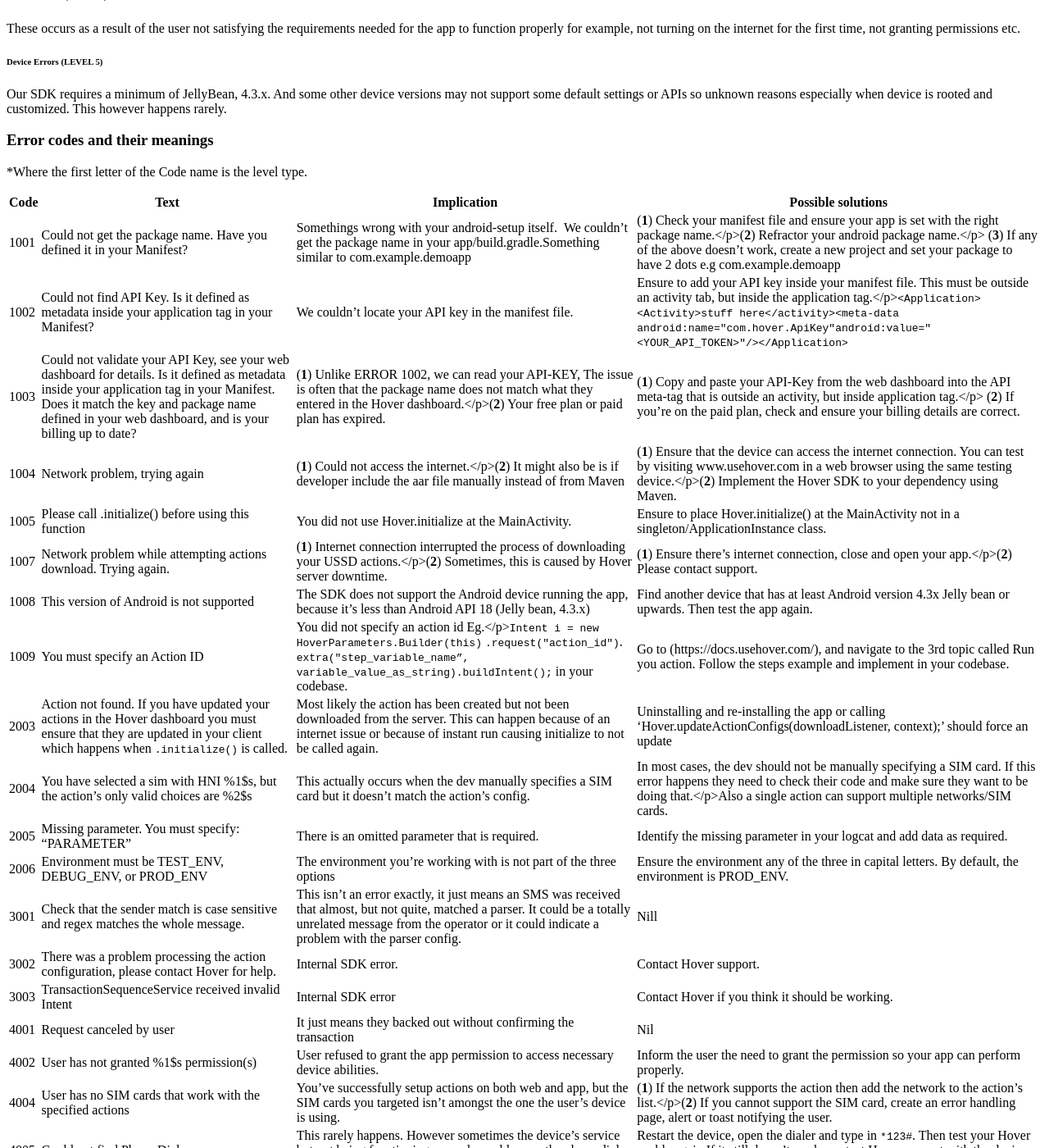
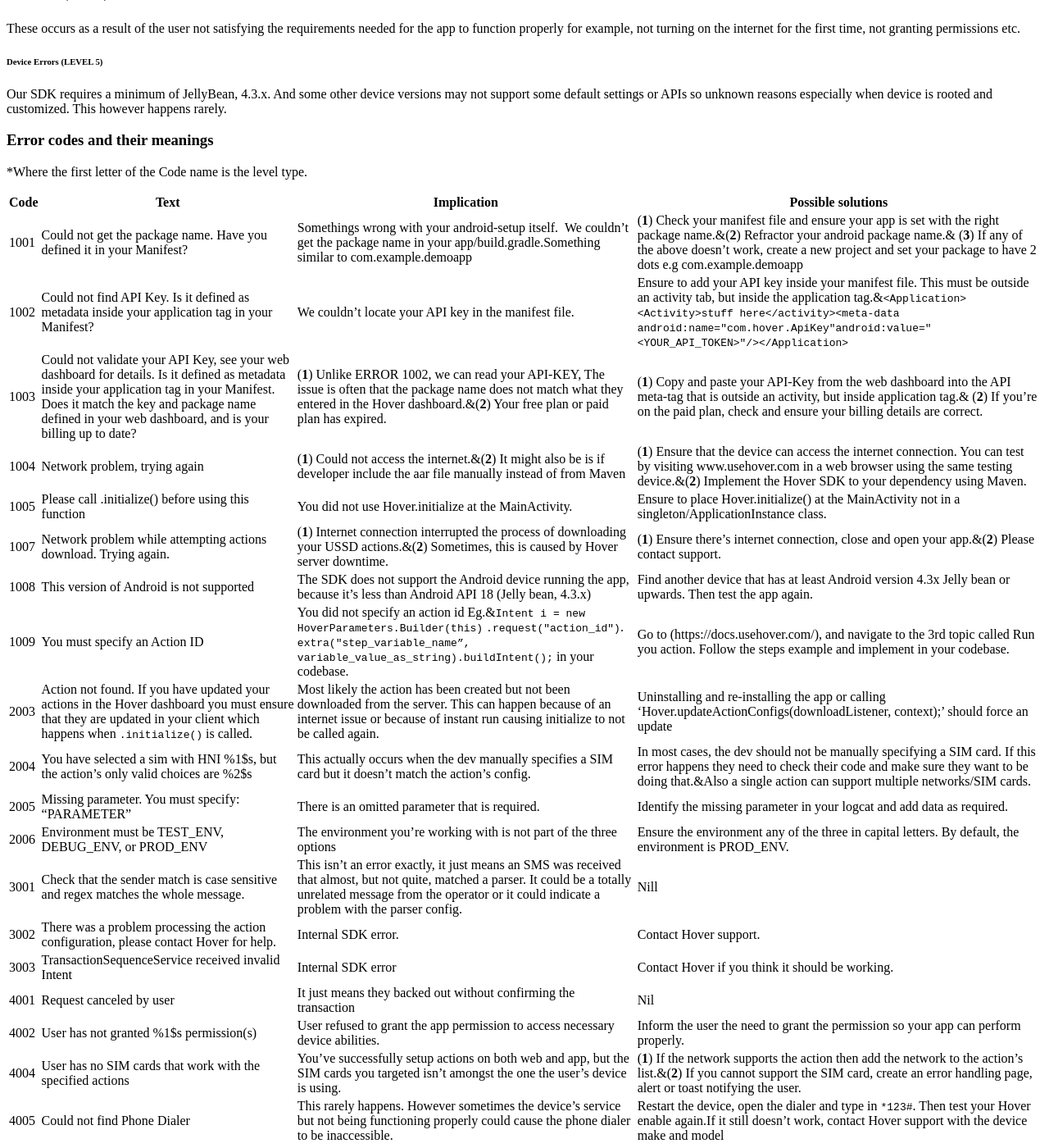
Before and after one commit to UseHover/hover-docs, a Jekyll site: the page built from errors.md, in a window 1280 px wide and 1400 px high, scrolled down 1125 px. Shown: the whole window at 82% size. Built offline with Jekyll 4.4.1, drawn with Linux system fonts in a browser that asks for light colours; nearby versions of some CDN libraries; a style sheet for code colours, icons or effects is not loaded; some of the changed text lies outside the part shown.

Commit message:
changed </p> to &amp;

```diff
--- a/errors.md
+++ b/errors.md
@@ -40,16 +40,16 @@ Our SDK requires a minimum of JellyBean, 4.3.x. And some other device versions m
 
 |Code|Text|Implication|Possible solutions|
 |---|---|---|---|
-|1001|Could not get the package name. Have you defined it in your Manifest?|Somethings wrong with your android-setup itself. &nbsp;We couldn’t get the package &#13;name in your app/build.gradle.Something similar &#13;to com.example.demoapp| (**1**) Check your manifest file and ensure your &#13;app is set with the right package name.</p>(**2**) Refractor your android package name.</p> (**3**) If any of the above doesn't work, create a new project and set your package to have 2 dots e.g com.example.demoapp|
-|1002|Could not find API Key. Is it defined as metadata inside your application tag in your Manifest?|We couldn’t locate your API key in the &#13;manifest file.|Ensure to add your API key inside your manifest file. This must be outside an activity tab, but inside the application tag.</p>`<Application><Activity>stuff here</activity><meta-data android:name="com.hover.ApiKey"android:value="<YOUR_API_TOKEN>"/></Application>` |
-|1003|Could not validate your API Key, see your web dashboard for details. Is it defined as metadata inside your application tag in your Manifest. Does it match the key and package name defined in your web dashboard, and is your billing up to date?|(**1**) Unlike ERROR 1002, we can read your API-KEY, &#13;The issue is often that the package name does not &#13;match what they entered in the Hover dashboard.</p>(**2**) Your free plan or paid plan has expired. | (**1**) Copy and paste your API-Key from the web dashboard into the API meta-tag that is outside an activity, but inside application tag.</p> (**2**) If you’re on the paid plan, check and ensure your billing details are correct.|
-|1004|Network problem, trying again|(**1**) Could not access the internet.</p>(**2**) It might also be is if developer  include the &#13;aar file manually instead of from Maven|(**1**) Ensure that the device can access the internet connection. You can test by visiting www.usehover.com in a web browser using the same testing device.</p>(**2**) Implement the Hover SDK to your dependency using Maven.|
+|1001|Could not get the package name. Have you defined it in your Manifest?|Somethings wrong with your android-setup itself. &nbsp;We couldn’t get the package &#13;name in your app/build.gradle.Something similar &#13;to com.example.demoapp| (**1**) Check your manifest file and ensure your &#13;app is set with the right package name.&amp;(**2**) Refractor your android package name.&amp; (**3**) If any of the above doesn't work, create a new project and set your package to have 2 dots e.g com.example.demoapp|
+|1002|Could not find API Key. Is it defined as metadata inside your application tag in your Manifest?|We couldn’t locate your API key in the &#13;manifest file.|Ensure to add your API key inside your manifest file. This must be outside an activity tab, but inside the application tag.&amp;`<Application><Activity>stuff here</activity><meta-data android:name="com.hover.ApiKey"android:value="<YOUR_API_TOKEN>"/></Application>` |
+|1003|Could not validate your API Key, see your web dashboard for details. Is it defined as metadata inside your application tag in your Manifest. Does it match the key and package name defined in your web dashboard, and is your billing up to date?|(**1**) Unlike ERROR 1002, we can read your API-KEY, &#13;The issue is often that the package name does not &#13;match what they entered in the Hover dashboard.&amp;(**2**) Your free plan or paid plan has expired. | (**1**) Copy and paste your API-Key from the web dashboard into the API meta-tag that is outside an activity, but inside application tag.&amp; (**2**) If you’re on the paid plan, check and ensure your billing details are correct.|
+|1004|Network problem, trying again|(**1**) Could not access the internet.&amp;(**2**) It might also be is if developer  include the &#13;aar file manually instead of from Maven|(**1**) Ensure that the device can access the internet connection. You can test by visiting www.usehover.com in a web browser using the same testing device.&amp;(**2**) Implement the Hover SDK to your dependency using Maven.|
 |1005|Please call .initialize() before using this function|You did not use Hover.initialize&#13; at the MainActivity.|Ensure to place Hover.initialize() at the MainActivity not in a singleton/ApplicationInstance class.|
-|1007|Network problem while attempting actions download. Trying again.|(**1**) Internet connection interrupted the &#13;process of downloading your USSD actions.</p>(**2**) Sometimes, this is caused by Hover server downtime. |(**1**) Ensure there’s internet connection, close and open your app.</p>(**2**) Please contact support.|
+|1007|Network problem while attempting actions download. Trying again.|(**1**) Internet connection interrupted the &#13;process of downloading your USSD actions.&amp;(**2**) Sometimes, this is caused by Hover server downtime. |(**1**) Ensure there’s internet connection, close and open your app.&amp;(**2**) Please contact support.|
 |1008|This version of Android is not supported|The SDK does not support the Android device &#13;running the app, because it’s less than &#13;Android API 18 (Jelly bean, 4.3.x)| Find another device that has at least Android version 4.3x Jelly bean or upwards. Then test the app again.|
-|1009|You must specify an Action ID|You did not specify an action id Eg.</p>`Intent i = new HoverParameters.Builder(this)`&#13;`.request("action_id")`.&#13;`extra("step_variable_name”, variable_value_as_string).buildIntent();`&#13; in your codebase. |Go to (https://docs.usehover.com/), and navigate to the 3rd topic called Run you action. Follow the steps example and implement in your codebase.|
+|1009|You must specify an Action ID|You did not specify an action id Eg.&amp;`Intent i = new HoverParameters.Builder(this)`&#13;`.request("action_id")`.&#13;`extra("step_variable_name”, variable_value_as_string).buildIntent();`&#13; in your codebase. |Go to (https://docs.usehover.com/), and navigate to the 3rd topic called Run you action. Follow the steps example and implement in your codebase.|
 |2003|Action not found. If you have updated your actions in the Hover dashboard you must ensure that they are updated in your client which happens when `.initialize()` is called.|Most likely the action has been &#13;created but not been downloaded from the server.&#13;This can happen because of an internet issue&#13; or because of instant run causing initialize &#13;to not be called again. |Uninstalling and re-installing the app or calling ‘Hover.updateActionConfigs(downloadListener, context);’ should force an update|
-|2004|You have selected a sim with HNI %1$s, but the action's only valid choices are %2$s|This actually occurs when the dev manually &#13;specifies a SIM card but it doesn't match &#13;the action's config.|In most cases, the dev should not be manually specifying a SIM card. If this error happens they need to check their code and make sure they want to be doing that.</p>Also a single action can support multiple networks/SIM cards.|
+|2004|You have selected a sim with HNI %1$s, but the action's only valid choices are %2$s|This actually occurs when the dev manually &#13;specifies a SIM card but it doesn't match &#13;the action's config.|In most cases, the dev should not be manually specifying a SIM card. If this error happens they need to check their code and make sure they want to be doing that.&amp;Also a single action can support multiple networks/SIM cards.|
 |2005|Missing parameter. You must specify: “PARAMETER”|There is an omitted parameter &#13;that is required.|Identify the missing parameter in your logcat and add data as required.|
 |2006|Environment must be TEST_ENV, DEBUG_ENV, or PROD_ENV|The environment you’re working with is &#13;not part of the three options|Ensure the environment any of the three in capital letters. By default, the environment is PROD_ENV.|
 |3001|Check that the sender match is case sensitive and regex matches the whole message.|This isn’t an error exactly, it just &#13;means an SMS was received that almost, &#13;but not quite, matched a parser. It could &#13;be a totally unrelated message from the operator or it could &#13;indicate a problem with the parser config.|Nill|
@@ -57,18 +57,18 @@ Our SDK requires a minimum of JellyBean, 4.3.x. And some other device versions m
 |3003|TransactionSequenceService received invalid Intent|Internal SDK error|Contact Hover if you think it should be working.|
 |4001|Request canceled by user|It just means they backed out without &#13;confirming the transaction|Nil|
 |4002|User has not granted %1$s permission(s)|User refused to grant the app permission &#13;to access necessary device abilities.|Inform the user the need to grant the permission so your app can perform properly.|
-|4004|User has no SIM cards that work with the specified actions|You’ve successfully setup actions on &#13;both web and app, but the SIM cards you targeted &#13;isn’t amongst the one the user’s device is using.|(**1**) If the network supports the action then add the network to the action's list.</p>(**2**) If you cannot support the SIM card, create an error handling page, alert or toast notifying the user.|
+|4004|User has no SIM cards that work with the specified actions|You’ve successfully setup actions on &#13;both web and app, but the SIM cards you targeted &#13;isn’t amongst the one the user’s device is using.|(**1**) If the network supports the action then add the network to the action's list.&amp;(**2**) If you cannot support the SIM card, create an error handling page, alert or toast notifying the user.|
 |4005|Could not find Phone Dialer|This rarely happens. However sometimes the device’s &#13;service but not being functioning properly could cause the&#13; phone dialer to be inaccessible.|Restart the device, open the dialer and type in `*123#`. Then test your Hover enable again.If it still doesn’t work, contact Hover support with the device make and model|
 |4006|Could not find SIM Toolkit for correct SIM|Nil|Restart the device and try again. &#13;Try switching the slot the SIM card is in. &#13;If it still doesn’t work or only works in one slot, &#13;contact Hover support with the device make and model|
 |4007|Could not use USSD API|Indicated that the SDK tried to use the&#13; USSD API built into Android 8+, but it failed.&#13; We don’t currently use this for anything, &#13;but may in the future.|Nill|
 |4009|Something went wrong. Please ensure you have READ_PHONE_STATE permission|The user has not granted the &#13;permission to READ_PHONE_STATE|Grant the device READ_PHONE_STATE Permission|
 |4011|Accessibility settings could not be found|This rarely occurs. Usually all android &#13;devices should have accessibility settings active.&#13; But the service could sometimes be interrupted &#13;by unknown reasons.|Restart your device.|
 |4012|Accessibility got timeout. Shutting down|This is an internal message indicating that parts are &#13;responding correctly to timeout. Should not be shown to dev.|Nil|
-|4013|Network problem, trying again|(**1**) Could not access the internet.</p>(**2**) It might also be is if developer  include the &#13;aar file manually instead of from Maven.|(**1**) Ensure that the device can access the internet connection. You can test by visiting (www.usehover.com) in a web browser using the same testing device.</p>(**2**) Implement the Hover SDK to your dependency using Maven.|
-|5001|“TIME” timeout reached, please check your network connection and your action configurations.|Indicates that the USSD network was unreachable, not Hover. &#13;This can happen at the beginning or middle of the session.|(**1**) Try again, check your action configurations and ensure it matches whats on the web.</p>(**2**) Check your GSM connection and try again.|
-|5002|Problem with device keystore. Please contact Hover with your device model if the problem continues|This happens rarely. The device model does &#13;not support the type of keystore hash Hover users.|(**1**) Restart your device.</p>(**2**) Please contact Hover with your device model if the problem continues.|
-|5003|Could not encrypt PIN. Please contact Hover with your device model if the problem continues.|This happens rarely. The device model does &#13;not the encryption algorithm &#13;used by Hover|(**1**) Restart your device.</p>(**2**) Please contact Hover with your device model if the problem continues.|
-|5004|Could not decrypt PIN. Please contact Hover with your device model if the problem continues.|This happens rarely. The device model &#13;does not the decryption algorithm used by Hover|(**1**) Restart your device.</p>(**2**) Please contact Hover with your device model if the problem continues.|
+|4013|Network problem, trying again|(**1**) Could not access the internet.&amp;(**2**) It might also be is if developer  include the &#13;aar file manually instead of from Maven.|(**1**) Ensure that the device can access the internet connection. You can test by visiting (www.usehover.com) in a web browser using the same testing device.&amp;(**2**) Implement the Hover SDK to your dependency using Maven.|
+|5001|“TIME” timeout reached, please check your network connection and your action configurations.|Indicates that the USSD network was unreachable, not Hover. &#13;This can happen at the beginning or middle of the session.|(**1**) Try again, check your action configurations and ensure it matches whats on the web.&amp;(**2**) Check your GSM connection and try again.|
+|5002|Problem with device keystore. Please contact Hover with your device model if the problem continues|This happens rarely. The device model does &#13;not support the type of keystore hash Hover users.|(**1**) Restart your device.&amp;(**2**) Please contact Hover with your device model if the problem continues.|
+|5003|Could not encrypt PIN. Please contact Hover with your device model if the problem continues.|This happens rarely. The device model does &#13;not the encryption algorithm &#13;used by Hover|(**1**) Restart your device.&amp;(**2**) Please contact Hover with your device model if the problem continues.|
+|5004|Could not decrypt PIN. Please contact Hover with your device model if the problem continues.|This happens rarely. The device model &#13;does not the decryption algorithm used by Hover|(**1**) Restart your device.&amp;(**2**) Please contact Hover with your device model if the problem continues.|
 |5005|Could not use PIN|Device specific issue with &#13;encrypting/decrypting the PIN|Try again and then contact Hover support|
 |6001|You must specify a list of actions|While trying to fetch actions items from your account.&#13; We couldn’t find at least one action.|Go to your dashboard and create at least one action. Then close and open back your app.|
 |6002|Invalid request: When you specify multiple action Ids they must be for different networks/SIM cards|This is a special API that lets Devs &#13;list multiple actions and have the correct one run &#13;based on the user’s present SIM cards|Don’t use this API unless you are trying to select from multiple actions that have different configs but represent the same thing. E.g. check balance on 2 different networks.|
```
